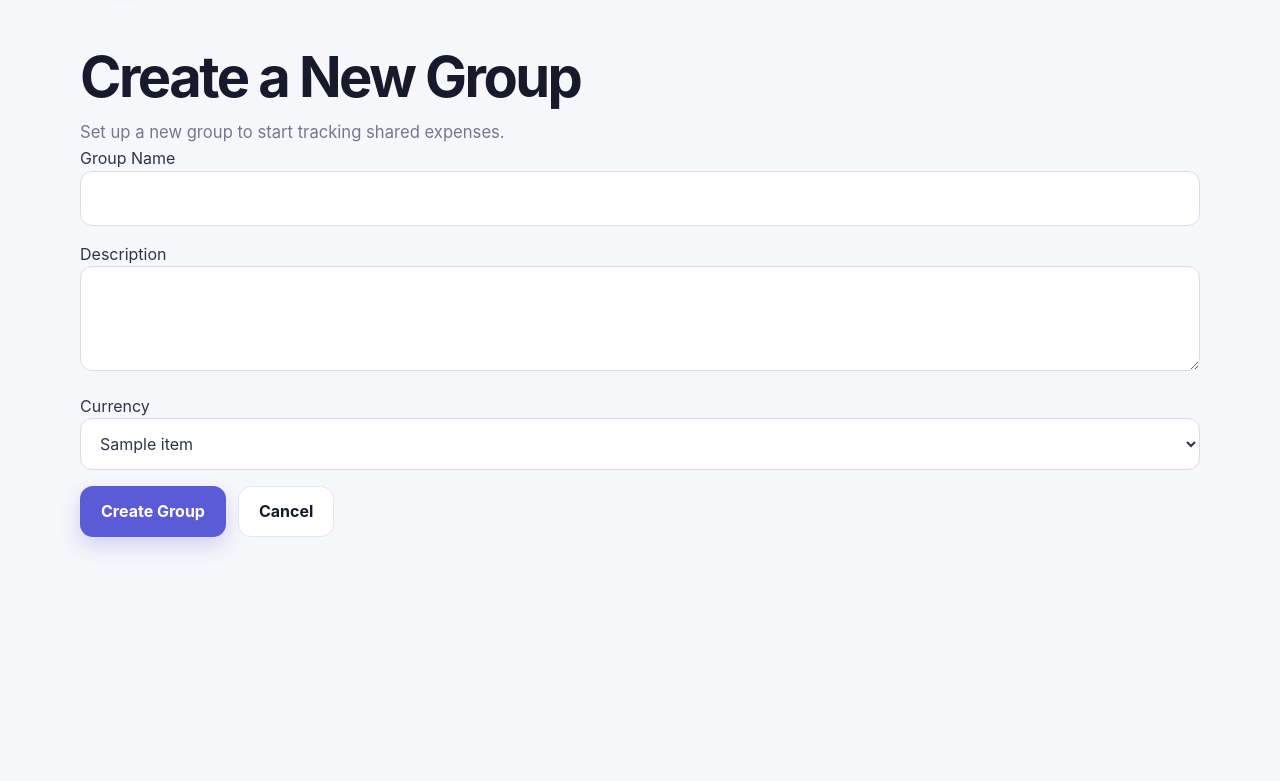
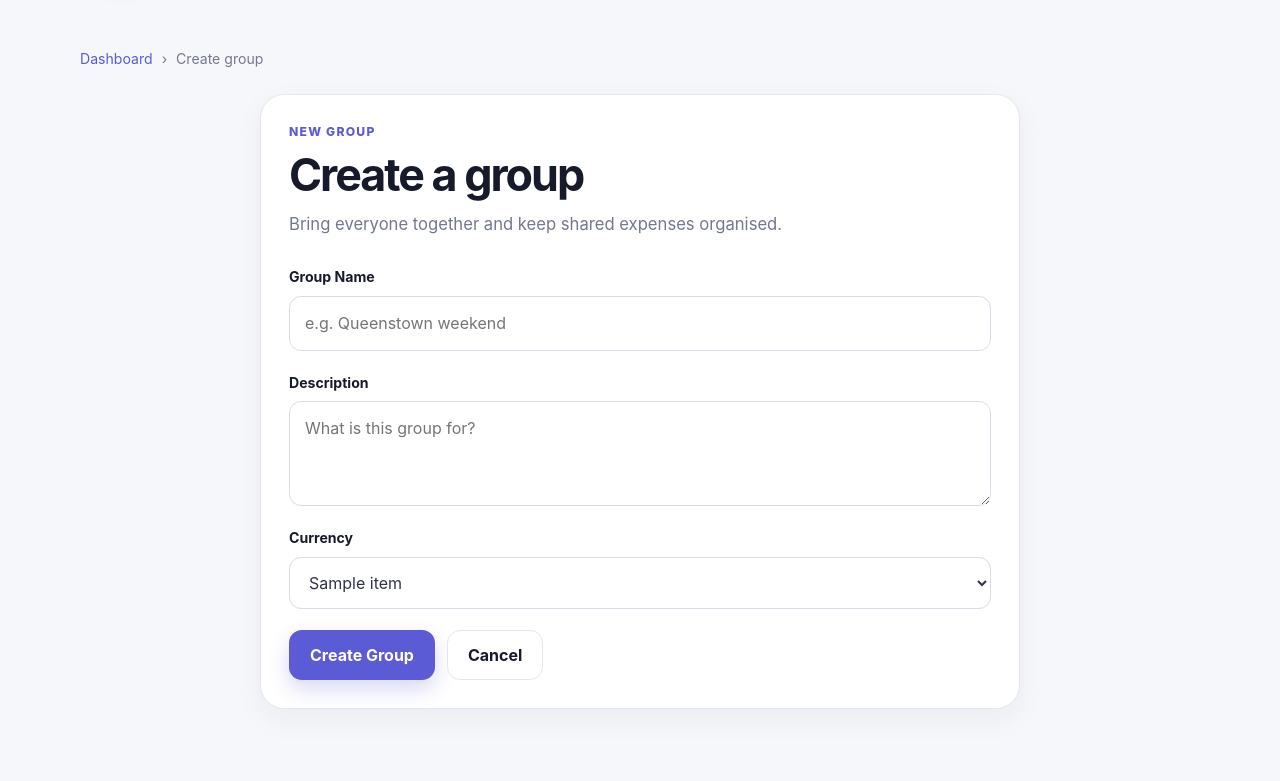
Before and after one commit to Zelandini/Splity_flask, a Flask app: page /create_group in a window 1280 px wide. Shown: the part 73-854 px from the top of the page. Before the commit the page ends 624 px from the top, so only its background shows below. Run offline with Flask 3, Linux system fonts and the light colour scheme; a user stored in the database is signed in; tables that the repository leaves empty hold one stand-in row (values such as "Sample post"); a database or web service that is not in the repository returns one stand-in record (values such as "Sample title"); data that the repository does not hold is empty.

Commit message:
Polish group_creation.html

```diff
--- a/Splity/templates/group/group_creation.html
+++ b/Splity/templates/group/group_creation.html
@@ -1,41 +1,19 @@
 {% extends 'base.html' %}
-
-{% block title %}Splity - Create Group{% endblock %}
-
+{% block title %}Create group · Splity{% endblock %}
 {% block content %}
-    <h1>Create a New Group</h1>
-    <p class="page-intro">Set up a new group to start tracking shared expenses.</p>
-
-    <form method="post" novalidate>
+<div class="breadcrumb"><a href="{{ url_for('home.home') }}">Dashboard</a><span>›</span><span>Create group</span></div>
+<section class="form-shell">
+    <div class="form-heading">
+        <span class="eyebrow">New group</span>
+        <h1>Create a group</h1>
+        <p>Bring everyone together and keep shared expenses organised.</p>
+    </div>
+    <form method="post" novalidate class="stack-form">
         {{ form.hidden_tag() }}
-
-        <p>
-            {{ form.name.label }}
-            {{ form.name(class="form-control", size=32) }}
-            {% for error in form.name.errors %}
-                <span class="form-error">[{{ error }}]</span>
-            {% endfor %}
-        </p>
-
-        <p>
-            {{ form.description.label }}
-            {{ form.description(class="form-control", rows=3) }}
-            {% for error in form.description.errors %}
-                <span class="form-error">[{{ error }}]</span>
-            {% endfor %}
-        </p>
-
-        <p>
-            {{ form.currency.label }}
-            {{ form.currency(class="form-control") }}
-            {% for error in form.currency.errors %}
-                <span class="form-error">[{{ error }}]</span>
-            {% endfor %}
-        </p>
-
-        <div class="button-row">
-            {{ form.submit(class="btn btn-primary") }}
-            <a href="{{ url_for('home.home') }}" class="btn btn-secondary">Cancel</a>
-        </div>
+        <div class="field">{{ form.name.label }}{{ form.name(class="form-control", placeholder="e.g. Queenstown weekend") }}{% for error in form.name.errors %}<span class="form-error">{{ error }}</span>{% endfor %}</div>
+        <div class="field">{{ form.description.label }}{{ form.description(class="form-control", rows=3, placeholder="What is this group for?") }}{% for error in form.description.errors %}<span class="form-error">{{ error }}</span>{% endfor %}</div>
+        <div class="field">{{ form.currency.label }}{{ form.currency(class="form-control") }}{% for error in form.currency.errors %}<span class="form-error">{{ error }}</span>{% endfor %}</div>
+        <div class="button-row">{{ form.submit(class="btn btn-primary") }}<a href="{{ url_for('home.home') }}" class="btn btn-secondary">Cancel</a></div>
     </form>
+</section>
 {% endblock %}
```
